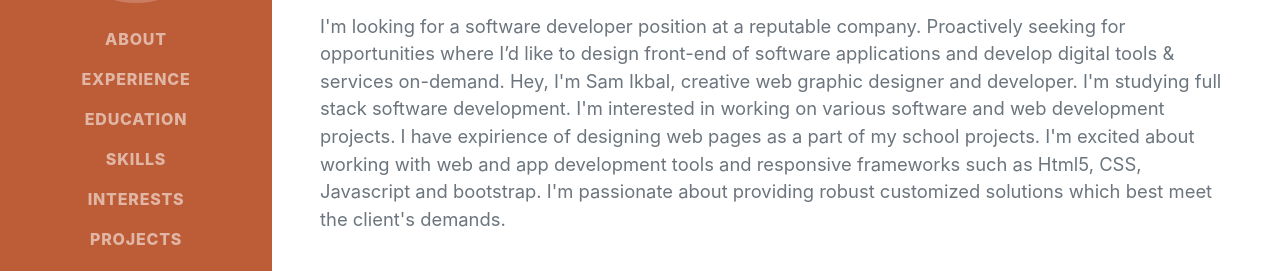
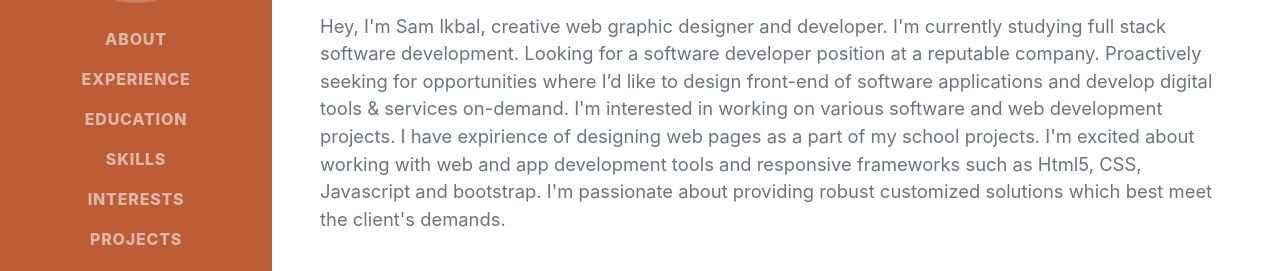
Before and after one commit to SamIkbal/SamIkbal.github.io, a plain HTML site: page index.html in a window 1280 px wide. Shown: the part 333-604 px from the top of the page. Drawn offline with nearby package versions, Linux system fonts and the light colour scheme; a web font is replaced by a local one.

Commit message:
Update index.html

```diff
--- a/index.html
+++ b/index.html
@@ -48,9 +48,9 @@
                         Capital region: Helsinki <br>
                         <a href="shadab.sam.iqbal@gmail.com">shadab.sam.iqbal@gmail.com</a>
                     </div>
-                    <p class="lead mb-5">I'm looking for a software developer position at a reputable company. Proactively seeking for opportunities where I’d like to design front-end of software applications and develop digital tools & services on-demand.
-                       Hey, I'm Sam Ikbal,
-creative web graphic designer and developer. I'm studying full stack software development. I'm interested in working on various software and web development projects.
+                    <p class="lead mb-5">Hey, I'm Sam Ikbal,
+creative web graphic designer and developer. I'm currently studying full stack software development. Looking for a software developer position at a reputable company. Proactively seeking for opportunities where I’d like to design front-end of software applications and develop digital tools & services on-demand.
+                        I'm interested in working on various software and web development projects.
                         I have expirience of designing web pages as a part of my school projects.
                         I'm excited about working with web and app development tools and responsive frameworks such as Html5, CSS, Javascript and bootstrap. I'm passionate about providing robust customized solutions which best meet the client's demands.
                        </p>
```
